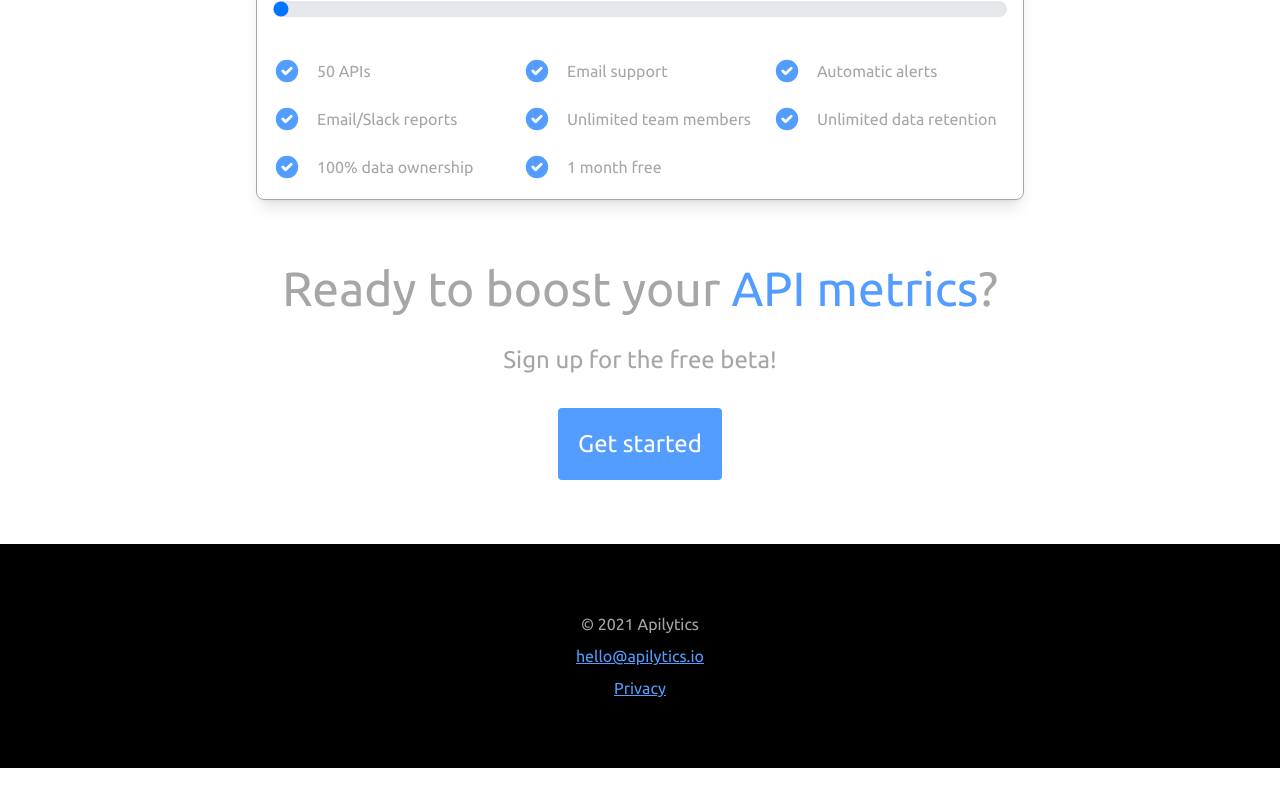
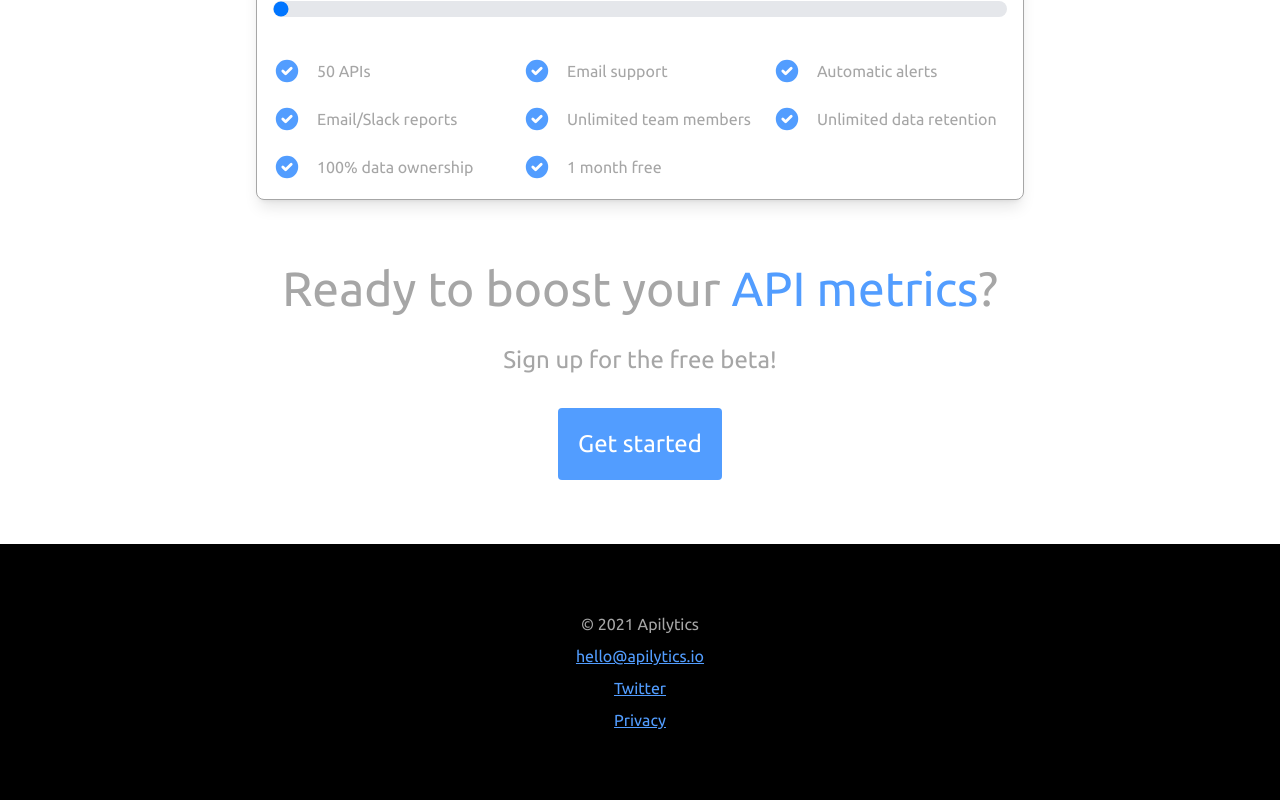
Before and after one commit to apilytics/apilytics, a Next.js app: page / in a window 1280 px wide. Shown: the part 2503-3303 px from the top of the page. Before the commit the page ends 3271 px from the top, so only its background shows below. Built offline with nearby package versions, Linux system fonts and the light colour scheme.

Commit message:
Add Twitter link to footer

```diff
--- a/src/components/Layout.tsx
+++ b/src/components/Layout.tsx
@@ -56,6 +56,11 @@ export const Layout: React.FC<Props> = ({ noIndex, children }) => {
               <a href="mailto:hello@apilytics.io">hello@apilytics.io</a>
             </p>
             <p>
+              <a href="https://twitter.com/apilytics" target="_blank" rel="noreferrer">
+                Twitter
+              </a>
+            </p>
+            <p>
               <Link href="/privacy">
                 <a>Privacy</a>
               </Link>
```
